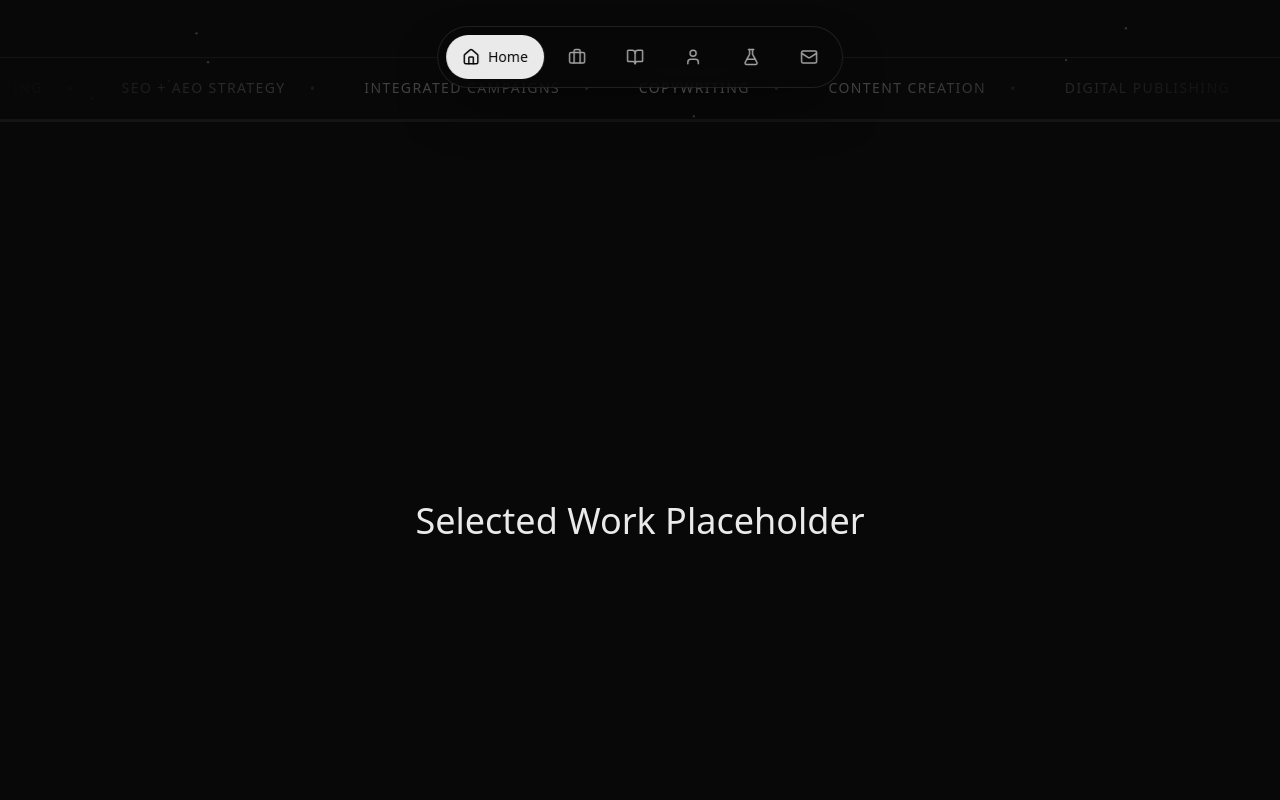
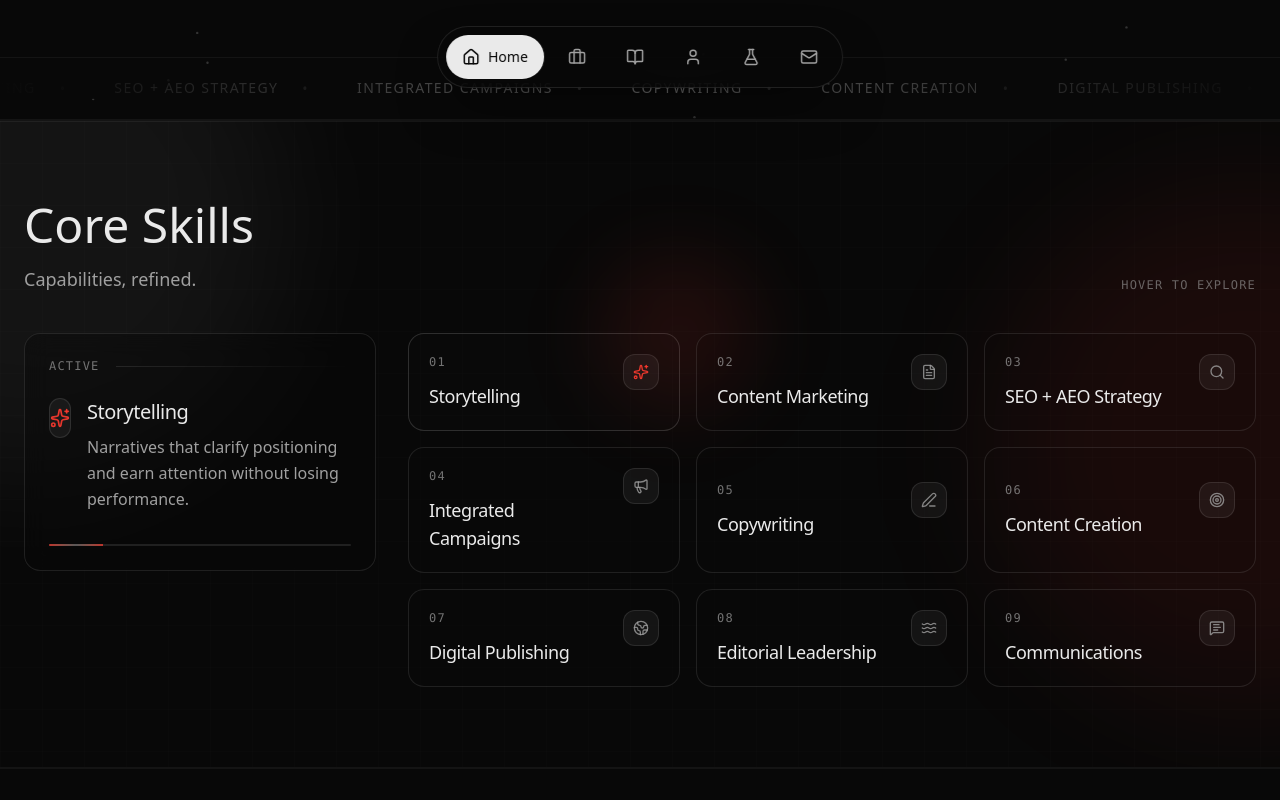
Before and after one commit to sarahsarahsarahX3/Personal-website-, a Next.js app: page / in a window 1280 px wide. Shown: the part 680-1480 px from the top of the page. Built offline with nearby package versions, Linux system fonts and the light colour scheme; a web font is replaced by a local one.

Commit message:
core skills

```diff
--- /dev/null
+++ b/app/components/home/CoreSkillsSection.tsx
@@ -0,0 +1,194 @@
+"use client";
+
+import { useMemo, useState } from "react";
+import { motion } from "framer-motion";
+import type { LucideIcon } from "lucide-react";
+import {
+  FileText,
+  Globe2,
+  Megaphone,
+  MessageSquareText,
+  PenLine,
+  Search,
+  Sparkles,
+  Target,
+  Waves,
+} from "lucide-react";
+import { cn } from "@/app/lib/utils";
+
+type Skill = {
+  key: string;
+  name: string;
+  blurb: string;
+  Icon: LucideIcon;
+};
+
+const skills: Skill[] = [
+  {
+    key: "storytelling",
+    name: "Storytelling",
+    blurb: "Narratives that clarify positioning and earn attention without losing performance.",
+    Icon: Sparkles,
+  },
+  {
+    key: "content-marketing",
+    name: "Content Marketing",
+    blurb: "Editorial systems and channel strategy that compound over time.",
+    Icon: FileText,
+  },
+  {
+    key: "seo-aeo",
+    name: "SEO + AEO Strategy",
+    blurb: "Search intent, structure, and answers that win in modern discovery.",
+    Icon: Search,
+  },
+  {
+    key: "integrated-campaigns",
+    name: "Integrated Campaigns",
+    blurb: "Launch planning across paid/owned/earned—aligned creative + measurable lift.",
+    Icon: Megaphone,
+  },
+  {
+    key: "copywriting",
+    name: "Copywriting",
+    blurb: "Voice-led, conversion-aware copy across headlines, hooks, and long-form.",
+    Icon: PenLine,
+  },
+  {
+    key: "content-creation",
+    name: "Content Creation",
+    blurb: "From concept to publish-ready assets that look good and read clearly.",
+    Icon: Target,
+  },
+  {
+    key: "digital-publishing",
+    name: "Digital Publishing",
+    blurb: "CMS workflows, packaging, and distribution built for reach and retention.",
+    Icon: Globe2,
+  },
+  {
+    key: "editorial-leadership",
+    name: "Editorial Leadership",
+    blurb: "Quality, cadence, and standards that keep teams shipping consistently.",
+    Icon: Waves,
+  },
+  {
+    key: "communications",
+    name: "Communications",
+    blurb: "Messaging and narratives that align stakeholders and land with audiences.",
+    Icon: MessageSquareText,
+  },
+];
+
+export function CoreSkillsSection() {
+  const [activeKey, setActiveKey] = useState(skills[0]?.key ?? "");
+  const active = useMemo(() => skills.find((s) => s.key === activeKey) ?? skills[0]!, [activeKey]);
+
+  return (
+    <div className="relative py-20 overflow-hidden">
+      <div className="pointer-events-none absolute inset-0">
+        <div className="absolute left-[-18%] top-[-25%] h-[520px] w-[520px] rounded-full bg-white/5 blur-3xl" />
+        <div className="absolute right-[-18%] top-[10%] h-[520px] w-[520px] rounded-full bg-accent/8 blur-3xl" />
+        <div className="absolute inset-0 opacity-[0.12] bg-[linear-gradient(to_right,rgba(255,255,255,0.08)_1px,transparent_1px),linear-gradient(to_bottom,rgba(255,255,255,0.08)_1px,transparent_1px)] bg-[size:42px_42px]" />
+      </div>
+
+      <div className="container mx-auto px-6 relative">
+        <motion.header
+          initial={{ opacity: 0, y: 12 }}
+          whileInView={{ opacity: 1, y: 0 }}
+          viewport={{ once: true, amount: 0.35 }}
+          transition={{ duration: 0.7, ease: [0.16, 1, 0.3, 1] }}
+        >
+          <div className="flex items-end justify-between gap-8">
+            <div>
+              <h2 className="text-4xl md:text-5xl font-display">Core Skills</h2>
+              <div className="mt-4 text-text-secondary text-lg text-balance">
+                Capabilities, refined.
+              </div>
+            </div>
+            <div className="hidden md:block font-mono text-xs tracking-widest uppercase text-text-secondary/60">
+              Hover to explore
+            </div>
+          </div>
+
+          <div className="mt-10 grid gap-8 lg:grid-cols-[22rem_1fr] lg:items-start">
+            <div className="rounded-2xl border border-white/10 bg-surface/40 backdrop-blur-md p-6">
+              <div className="flex items-center justify-between gap-4">
+                <div className="font-mono text-xs tracking-widest uppercase text-text-secondary/70">
+                  Active
+                </div>
+                <div className="h-px flex-1 bg-gradient-to-r from-white/10 via-white/5 to-transparent" />
+              </div>
+
+              <div className="mt-6 flex items-start gap-4">
+                <div className="grid h-10 w-10 place-items-center rounded-xl border border-white/10 bg-white/5">
+                  <active.Icon className="h-5 w-5 text-accent/90" />
+                </div>
+                <div>
+                  <div className="text-xl font-medium tracking-tight">{active.name}</div>
+                  <div className="mt-2 text-text-secondary leading-relaxed">{active.blurb}</div>
+                </div>
+              </div>
+
+              <div className="mt-8">
+                <div className="h-[2px] w-full bg-white/10 overflow-hidden rounded-full">
+                  <div
+                    className="h-full bg-gradient-to-r from-accent/70 via-white/25 to-accent/70"
+                    style={{
+                      width: `${Math.min(100, 18 + skills.findIndex((s) => s.key === activeKey) * 9)}%`,
+                    }}
+                  />
+                </div>
+              </div>
+            </div>
+
+            <div className="grid gap-4 sm:grid-cols-2 lg:grid-cols-3">
+              {skills.map((skill, index) => {
+                const isActive = skill.key === activeKey;
+                const Icon = skill.Icon;
+
+                return (
+                  <motion.button
+                    key={skill.key}
+                    type="button"
+                    onMouseEnter={() => setActiveKey(skill.key)}
+                    onFocus={() => setActiveKey(skill.key)}
+                    onClick={() => setActiveKey(skill.key)}
+                    initial={{ opacity: 0, y: 10 }}
+                    whileInView={{ opacity: 1, y: 0 }}
+                    viewport={{ once: true, amount: 0.2 }}
+                    transition={{ duration: 0.55, delay: index * 0.03, ease: [0.16, 1, 0.3, 1] }}
+                    className={cn(
+                      "group relative rounded-2xl border border-white/10 bg-surface-alt/10 p-5 text-left",
+                      "transition-colors duration-300",
+                      "focus-visible:outline-none focus-visible:ring-2 focus-visible:ring-accent/35",
+                      isActive && "border-white/15 bg-surface-alt/20",
+                      !isActive && "hover:border-white/15 hover:bg-surface-alt/15",
+                    )}
+                  >
+                    <div className="flex items-start justify-between gap-4">
+                      <div>
+                        <div className="font-mono text-xs tracking-widest text-text-secondary/70">
+                          {String(index + 1).padStart(2, "0")}
+                        </div>
+                        <div className="mt-3 text-lg font-medium tracking-tight">{skill.name}</div>
+                      </div>
+                      <div className="grid h-9 w-9 place-items-center rounded-xl border border-white/10 bg-white/5 transition-colors duration-300 group-hover:border-white/15">
+                        <Icon className={cn("h-4 w-4 transition-colors duration-300", isActive ? "text-accent/90" : "text-text-secondary/80 group-hover:text-text-primary")} />
+                      </div>
+                    </div>
+
+                    <div className="pointer-events-none absolute left-5 right-5 bottom-5 h-px bg-gradient-to-r from-transparent via-accent/50 to-transparent opacity-0 transition-opacity duration-300 group-hover:opacity-100" />
+                    <div className={cn("pointer-events-none absolute inset-0 rounded-2xl opacity-0 transition-opacity duration-300", isActive && "opacity-100")}>
+                      <div className="absolute -right-20 -top-20 h-40 w-40 rounded-full bg-accent/10 blur-2xl" />
+                    </div>
+                  </motion.button>
+                );
+              })}
+            </div>
+          </div>
+        </motion.header>
+      </div>
+    </div>
+  );
+}
--- a/app/components/home/HomeContent.tsx
+++ b/app/components/home/HomeContent.tsx
@@ -2,11 +2,15 @@
 
 import { Hero } from "@/app/components/home/Hero";
 import { SectionTransition } from "@/app/components/home/SectionTransition";
+import { CoreSkillsSection } from "@/app/components/home/CoreSkillsSection";
 
 export function HomeContent() {
   return (
     <main className="bg-surface text-text-primary min-h-[200vh]">
       <Hero />
+      <SectionTransition>
+        <CoreSkillsSection />
+      </SectionTransition>
       <SectionTransition className="h-screen flex items-center justify-center">
         <h2 className="text-4xl font-display">Selected Work Placeholder</h2>
       </SectionTransition>
```
